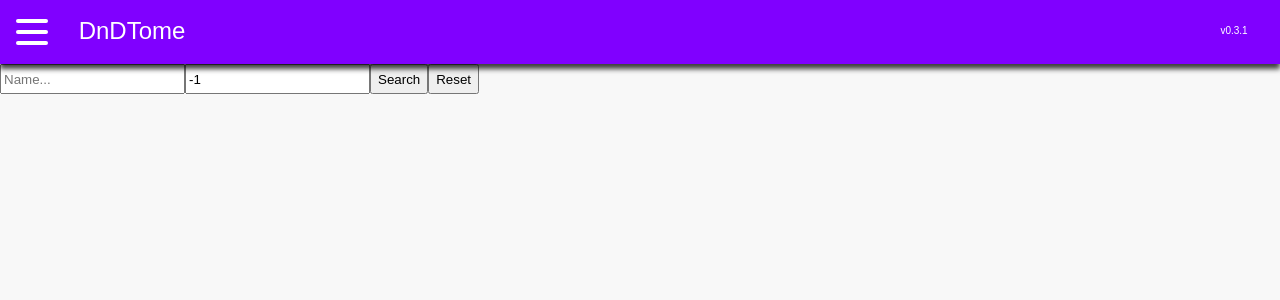
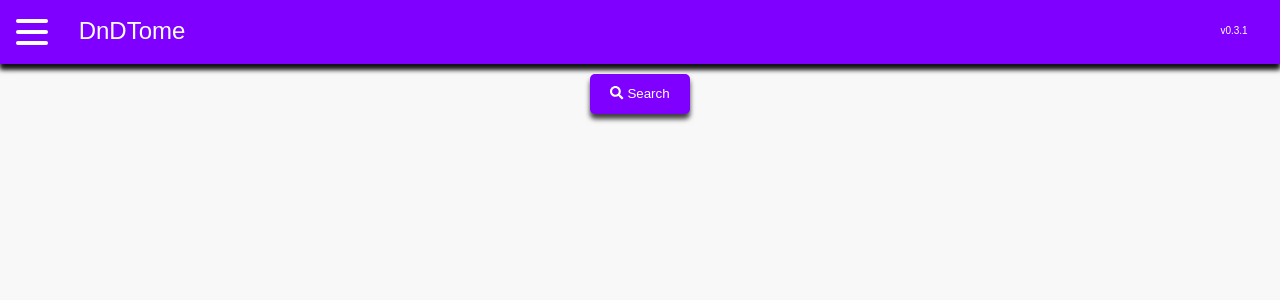
Before and after one commit to DarthAmun/DnDTome-pwa, a React (Create React App) app: page / in a window 1280 px wide. Shown: the top 300 px of the page. Built offline with nearby package versions, Linux system fonts and the light colour scheme.

Commit message:
searchbar styling

```diff
--- a/src/components/Spells/SpellOverview.tsx
+++ b/src/components/Spells/SpellOverview.tsx
@@ -1,11 +1,13 @@
 import React, { useState } from "react";
-import { LoadingSpinner } from "../Loading";
-import Spell from "../../Data/Spell";
-import SpellTile from "./SpellTile";
-import AppWrapper from "../AppWrapper";
+import styled from "styled-components";
 import { MyAppDatabase } from "../../Database/MyDatabase";
 import { useTableByFilter } from "../../Hooks/DexieHooks";
 import Filter from "../../Data/Filter";
+import Spell from "../../Data/Spell";
+
+import { LoadingSpinner } from "../Loading";
+import SpellTile from "./SpellTile";
+import AppWrapper from "../AppWrapper";
 import SpellSearchBar from "./SpellSearchBar";
 
 const SpellOverview = () => {
@@ -16,6 +18,7 @@ const SpellOverview = () => {
   return (
     <AppWrapper>
       <SpellSearchBar onSend={(filterArray) => setFilter(filterArray)} />
+      <SpellContainer>
         {!error && loading && <LoadingSpinner />}
         {!error &&
           !loading &&
@@ -23,8 +26,18 @@ const SpellOverview = () => {
             return <SpellTile key={index} spell={spell}></SpellTile>;
           })}
         {error && <>Fail</>}
+      </SpellContainer>
     </AppWrapper>
   );
 };
 
 export default SpellOverview;
+
+const SpellContainer = styled.div`
+  margin-top: 50px;
+  width: 100%;
+  display: flex;
+  flex-wrap: wrap;
+  align-items: flex-start;
+  align-content: flex-start;
+`;
--- a/src/components/Spells/SpellSearchBar.tsx
+++ b/src/components/Spells/SpellSearchBar.tsx
@@ -2,34 +2,79 @@ import React, { useState } from "react";
 import styled from "styled-components";
 import Filter from "../../Data/Filter";
 import ReactDOM from "react-dom";
+import StringField from "../FormElements/StringField";
+import NumberField from "../FormElements/NumberField";
+import CheckField from "../FormElements/CheckField";
+
+import {
+  faHourglassHalf,
+  faMortarPestle,
+  faHistory,
+  faPowerOff,
+  faUser,
+  faLink,
+  faBookOpen,
+  faSearch,
+  faRedoAlt,
+} from "@fortawesome/free-solid-svg-icons";
+import IconButton from "../FormElements/IconButton";
+import { FontAwesomeIcon } from "@fortawesome/react-fontawesome";
 
 interface $Props {
   onSend: (filters: Filter[]) => void;
 }
 
 const SpellSearchBar = ({ onSend }: $Props) => {
+  const [open, setOpen] = useState(false);
+
   const [name, setName] = useState<string>("");
-  // const [school, setSchool] = useState<string[]>([]);
-  // const [schoolList, setSchoolList] = useState<string[]>([]);
+  const [school, setSchool] = useState<string>("");
   const [level, setLevel] = useState<number>(-1);
-  // const [levelList, setLevelList] = useState<number[]>([]);
-  // const [ritual, setRitual] = useState<boolean>(false);
-  // const [time, setTime] = useState<string>("");
-  // const [range, setRange] = useState<string>("");
-  // const [duration, setDuration] = useState<string>("");
-  // const [components, setComponents] = useState<string>("");
-  // const [text, setText] = useState<string>("");
-  // const [classes, setClasses] = useState<string>("");
-  // const [sources, setSources] = useState<string>("");
+  const [ritual, setRitual] = useState<number>(0);
+  const [time, setTime] = useState<string>("");
+  const [range, setRange] = useState<string>("");
+  const [duration, setDuration] = useState<string>("");
+  const [components, setComponents] = useState<string>("");
+  const [text, setText] = useState<string>("");
+  const [classes, setClasses] = useState<string>("");
+  const [sources, setSources] = useState<string>("");
 
   const search = () => {
     let newFilters: Filter[] = [];
     if (name !== "") {
       newFilters = [...newFilters, new Filter("name", name)];
     }
+    if (school !== "") {
+      newFilters = [...newFilters, new Filter("school", school)];
+    }
+    if (time !== "") {
+      newFilters = [...newFilters, new Filter("time", time)];
+    }
+    if (range !== "") {
+      newFilters = [...newFilters, new Filter("range", range)];
+    }
+    if (duration !== "") {
+      newFilters = [...newFilters, new Filter("duration", duration)];
+    }
+    if (components !== "") {
+      newFilters = [...newFilters, new Filter("components", components)];
+    }
+    if (text !== "") {
+      newFilters = [...newFilters, new Filter("text", text)];
+    }
+    if (classes !== "") {
+      newFilters = [...newFilters, new Filter("classes", classes)];
+    }
+    if (sources !== "") {
+      newFilters = [...newFilters, new Filter("sources", sources)];
+    }
     if (level !== -1) {
       newFilters = [...newFilters, new Filter("level", level)];
     }
+    if (ritual) {
+      newFilters = [...newFilters, new Filter("ritual", ritual)];
+    }
+    setOpen(false);
     onSend(newFilters);
   };
 
@@ -37,38 +82,147 @@ const SpellSearchBar = ({ onSend }: $Props) => {
     ReactDOM.unstable_batchedUpdates(() => {
       setName("");
       setLevel(-1);
+      setSchool("");
+      setRitual(0);
+      setTime("");
+      setRange("");
+      setDuration("");
+      setComponents("");
+      setText("");
+      setClasses("");
+      setSources("");
+      setOpen(false);
     });
     onSend([]);
   };
 
   return (
-    <Bar>
-      <input
-        type="text"
-        name={name}
-        placeholder="Name..."
+    <Bar open={open}>
+      <StringField
         value={name}
-        onChange={(e) => setName(e.target.value)}
+        label="Name"
+        onChange={(name: string) => setName(name)}
       />
-      <input
-        type="number"
-        name={level + ""}
-        value={level}
-        onChange={(e) => setLevel(+e.target.value)}
+      <StringField
+        value={school}
+        label="School"
+        onChange={(school: string) => setSchool(school)}
       />
-      <button onClick={() => search()}>Search</button>
-      <button onClick={() => reset()}>Reset</button>
+      <FieldGroup>
+        <NumberField
+          value={level}
+          label="Level"
+          onChange={(level: number) => setLevel(level)}
+        />
+        <CheckField
+          value={!!ritual}
+          label="Ritual"
+          onChange={(ritual) => setRitual(ritual ? 1 : 0)}
+        />
+      </FieldGroup>
+      <StringField
+        value={time}
+        label="Time"
+        icon={faHistory}
+        onChange={(time) => setTime(time)}
+      />
+      <StringField
+        value={range}
+        label="Range"
+        icon={faPowerOff}
+        transform={{ rotate: 42 }}
+        onChange={(range) => setRange(range)}
+      />
+      <StringField
+        value={duration}
+        label="Duration"
+        icon={faHourglassHalf}
+        onChange={(duration) => setDuration(duration)}
+      />
+      <StringField
+        value={components}
+        label="Comp."
+        icon={faMortarPestle}
+        onChange={(components) => setComponents(components)}
+      />
+      <StringField
+        value={classes}
+        label="Classes"
+        icon={faUser}
+        onChange={(classes) => setClasses(classes)}
+      />
+      <StringField
+        value={sources}
+        label="Sources"
+        icon={faLink}
+        onChange={(sources) => setSources(sources)}
+      />
+      <StringField
+        value={text}
+        label="Text"
+        icon={faBookOpen}
+        onChange={(text) => setText(text)}
+      />
+      <IconButton onClick={() => search()} icon={faSearch} />
+      <IconButton onClick={() => reset()} icon={faRedoAlt} />
+
+      <SearchBarButton onClick={() => setOpen(!open)}>
+        <FontAwesomeIcon icon={faSearch} /> Search
+        </SearchBarButton>
     </Bar>
   );
 };
 
 export default SpellSearchBar;
 
-const Bar = styled.div`
+type SearchMode = {
+  open?: boolean;
+};
+
+const Bar = styled.div<SearchMode>`
+  position: absolute;
+  top: 4rem;
+  left: 0px;
+  z-index: 900;
+
+  transition: transform 0.3s ease-in-out;
+  transform: ${({ open }) => (open ? "translateY(0)" : "translateY(-100%)")};
+
   height: auto;
   min-height: 30px;
-  min-width: 100%;
+  min-width: calc(100% - 20px);
+  padding: 10px;
+  background: ${({ theme }) => theme.main.backgroundColor};
+  box-shadow: 0px 5px 5px 0px rgba(0, 0, 0, 0.75);
   flex: 1 1;
 
   display: flex;
+  flex-wrap: wrap;
+  align-items: flex-start;
+  align-content: flex-start;
 `;
+
+const SearchBarButton = styled.button`
+  position: absolute;
+  bottom: -50px;
+  left: calc(50% - 50px);
+
+  background-color: ${({ theme }) => theme.buttons.backgroundColor};
+  color: ${({ theme }) => theme.buttons.color};
+  box-shadow: 0px 5px 5px 0px rgba(0, 0, 0, 0.75);
+  border: none;
+  border-radius: 5px;
+  padding 10px;
+  box-sizing:content-box;
+  width: 80px;
+  height: 20px;
+  line-height: 20px;
+  cursor: pointer;
+`;
+
+const FieldGroup = styled.div`
+  flex: 2 1 auto;
+  display: flex;
+  flex-wrap: nowrap;
+  justify-content: space-around;
+`;
```
Lines whose indentation alone changed are shown as unchanged.
